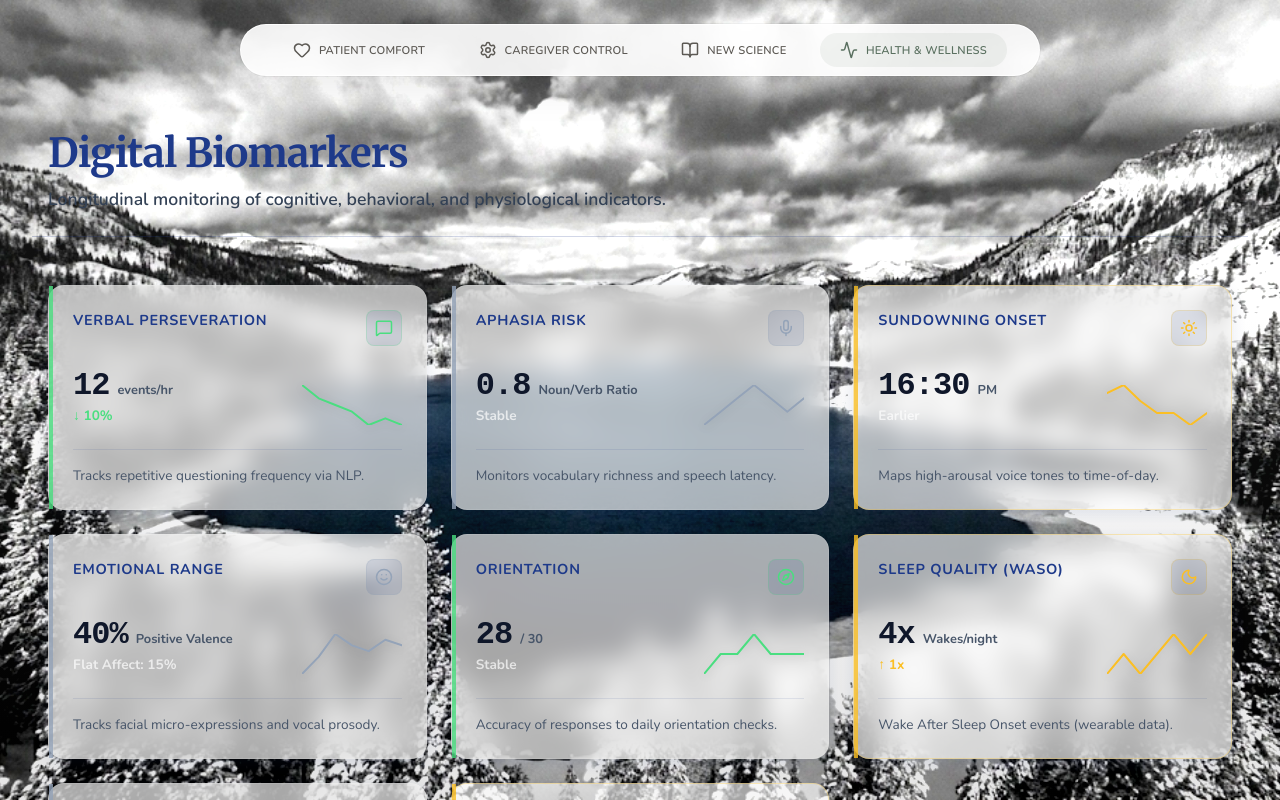
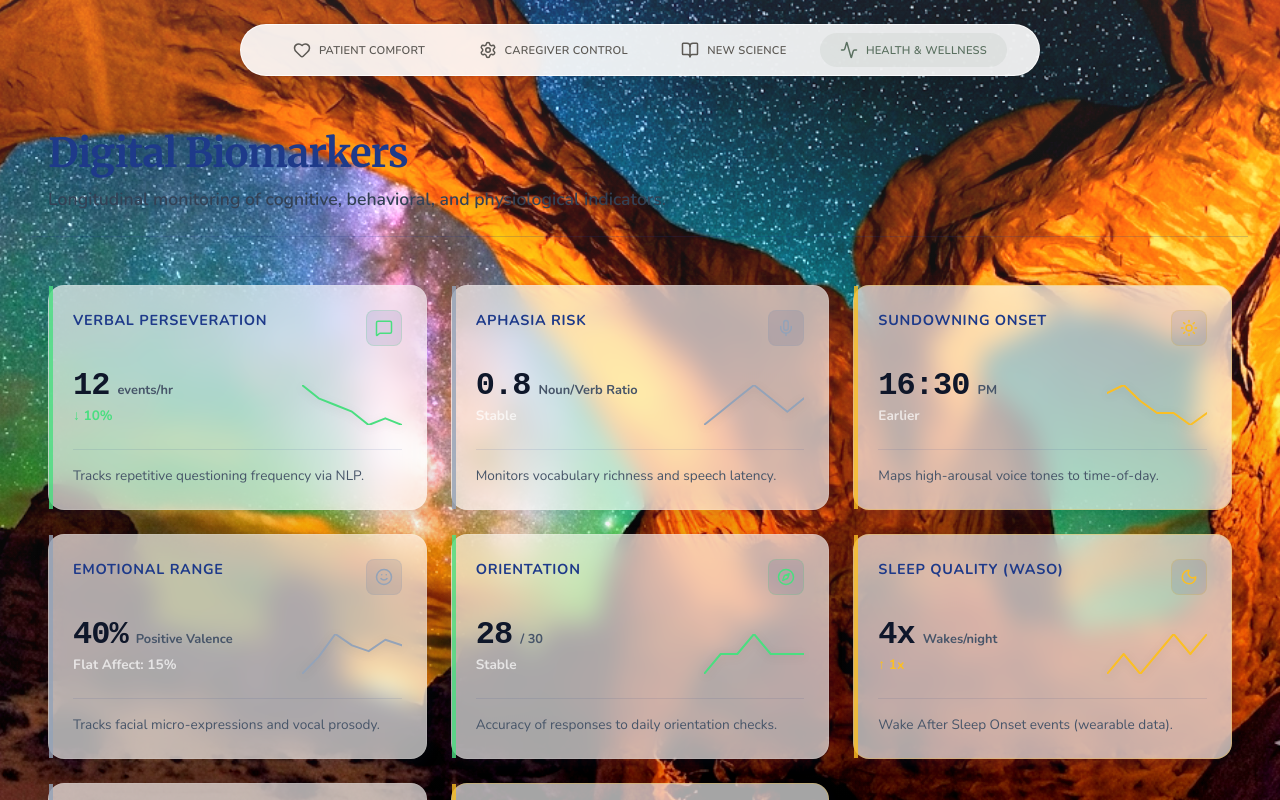
Before and after one commit to rgkhabbaz-sys/everloved-v3, a Next.js app: page /wellness in a window 1280 px wide. Built offline with nearby package versions, Linux system fonts and the light colour scheme.

Commit message:
Update: Set Wellness background to uploaded image

```diff
--- a/src/components/Wellness/WellnessDashboard.tsx
+++ b/src/components/Wellness/WellnessDashboard.tsx
@@ -55,8 +55,8 @@ const WellnessDashboard = () => {
                     style={{ width: '100%', height: '100%', position: 'absolute' }}
                 >
                     <Image
-                        src="/lake-tahoe-bg.jpg"
-                        alt="Serene Lake Tahoe Landscape"
+                        src="/wellness-bg-uploaded.jpg"
+                        alt="Serene Nature Landscape"
                         fill
                         className={styles.backgroundImage}
                         priority
```
Also changed, not shown: public/wellness-bg-uploaded.jpg (added).
